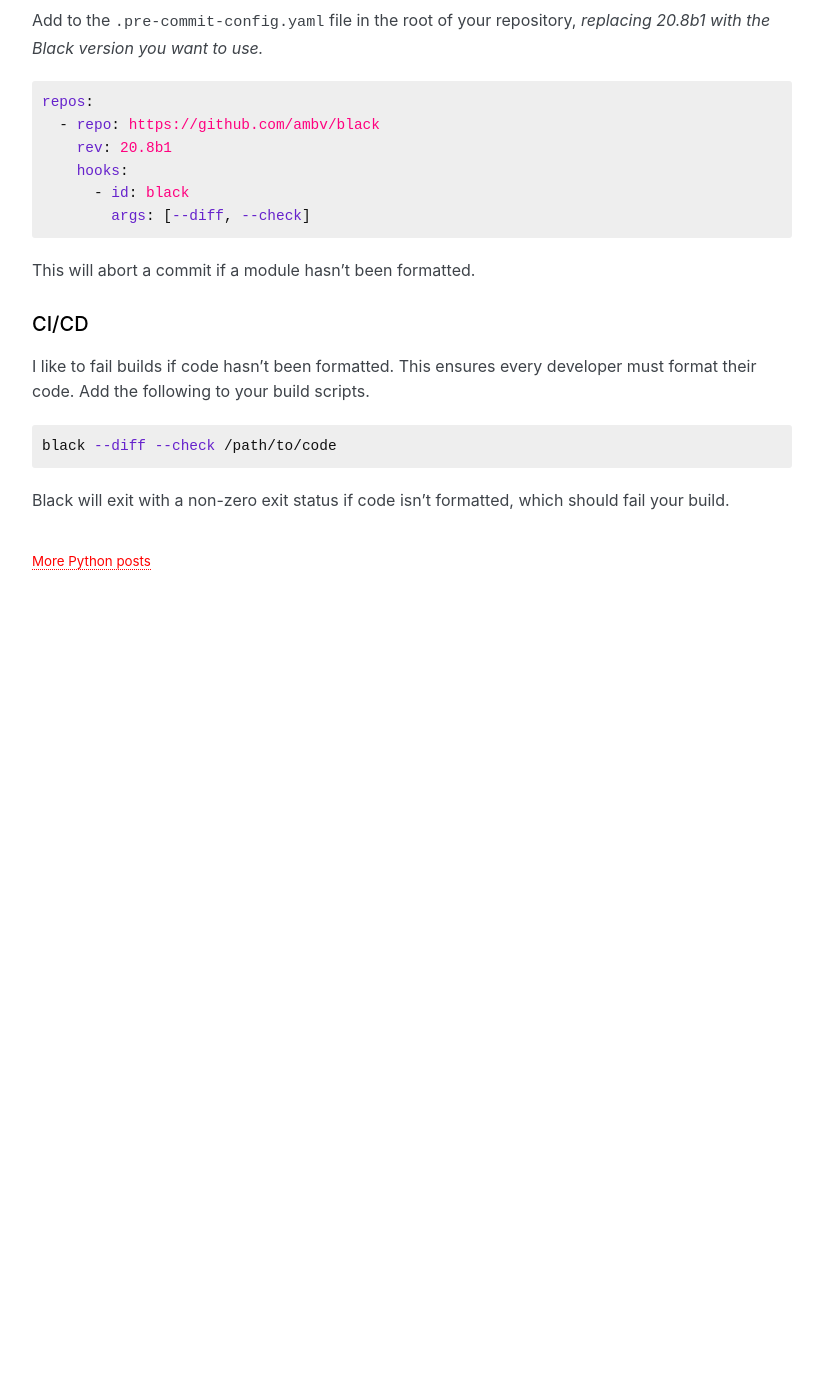
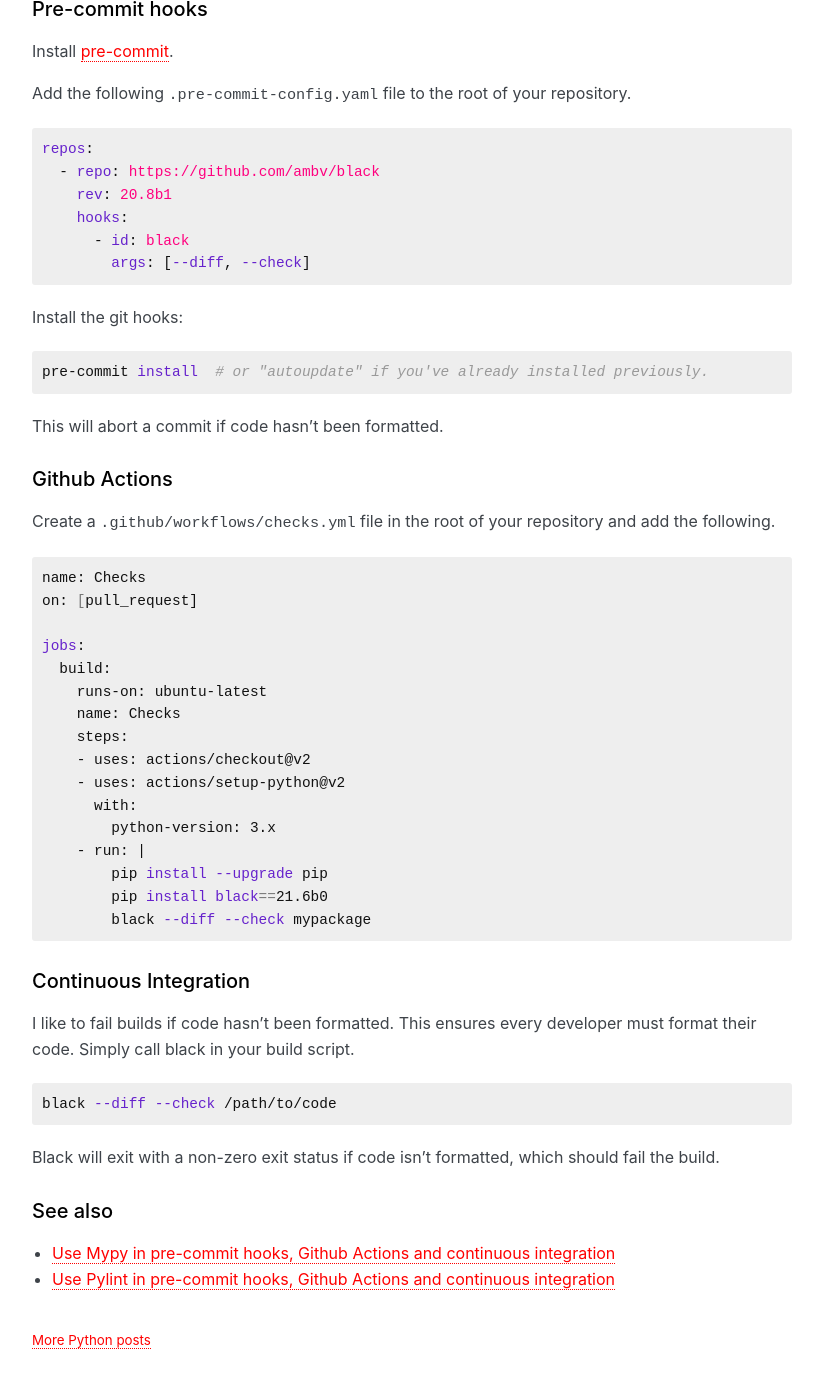
Before and after one commit to explodinglabs/explodinglabs.github.io, a Jekyll site: the page built from _posts/python/2021-01-19-black.markdown, in a window 1280 px wide and 1400 px high, scrolled down 616 px. Shown: the top 1388 px of the window, without its empty margins (228-1051 px from the left). Built offline with Jekyll 4.4.1, drawn with Linux system fonts in a browser that asks for light colours; some web fonts are replaced; before the commit the page ends 1265 px from its top, so only the background shows below that; some of the changed text lies outside the part shown.

Commit message:
Adjust CI posts

````diff
--- a/_posts/python/2021-01-19-black.markdown
+++ b/_posts/python/2021-01-19-black.markdown
@@ -1,7 +1,7 @@
 ---
 layout: post
 category: python
-title: Use Black in Vim 8, pre-commit hooks and CI/CD
+title: How to use Black in Vim 8, pre-commit hooks, Github Actions and continuous integration
 permalink: /black
 ---
 <div class="wide-logos" markdown="1">
@@ -31,8 +31,10 @@
 
 ## Pre-commit hooks
 
-Add to the `.pre-commit-config.yaml` file in the root of your repository,
-_replacing 20.8b1 with the Black version you want to use._
+Install [pre-commit](https://pre-commit.com).
+
+Add the following `.pre-commit-config.yaml` file to the root of your
+repository.
 
 ```yaml
 repos:
@@ -43,15 +45,50 @@
         args: [--diff, --check]
 ```
 
-This will abort a commit if a module hasn't been formatted.
+Install the git hooks:
+```sh
+pre-commit install  # or "autoupdate" if you've already installed previously.
+```
 
-## CI/CD
+This will abort a commit if code hasn't been formatted.
+
+## Github Actions
+
+Create a `.github/workflows/checks.yml` file in the root of your repository and
+add the following.
+
+```sh
+name: Checks
+on: [pull_request]
+
+jobs:
+  build:
+    runs-on: ubuntu-latest
+    name: Checks
+    steps:
+    - uses: actions/checkout@v2
+    - uses: actions/setup-python@v2
+      with:
+        python-version: 3.x
+    - run: |
+        pip install --upgrade pip
+        pip install black==21.6b0
+        black --diff --check mypackage
+```
+
+## Continuous Integration
 
 I like to fail builds if code hasn't been formatted. This ensures every
-developer must format their code. Add the following to your build scripts.
+developer must format their code. Simply call black in your build script.
+
 ```sh
 black --diff --check /path/to/code
 ```
 
 Black will exit with a non-zero exit status if code isn't formatted, which
-should fail your build.
+should fail the build.
+
+## See also
+
+- [Use Mypy in pre-commit hooks, Github Actions and continuous integration](/mypy)
+- [Use Pylint in pre-commit hooks, Github Actions and continuous integration](/pylint)
````
Also changed, not shown: other parts of _posts/python/2021-01-19-black.markdown (+2 -2 lines), _posts/python/2021-01-28-mypy.markdown (+5 -4 lines), _posts/python/2021-01-28-pylint.markdown (+32 -7 lines).
